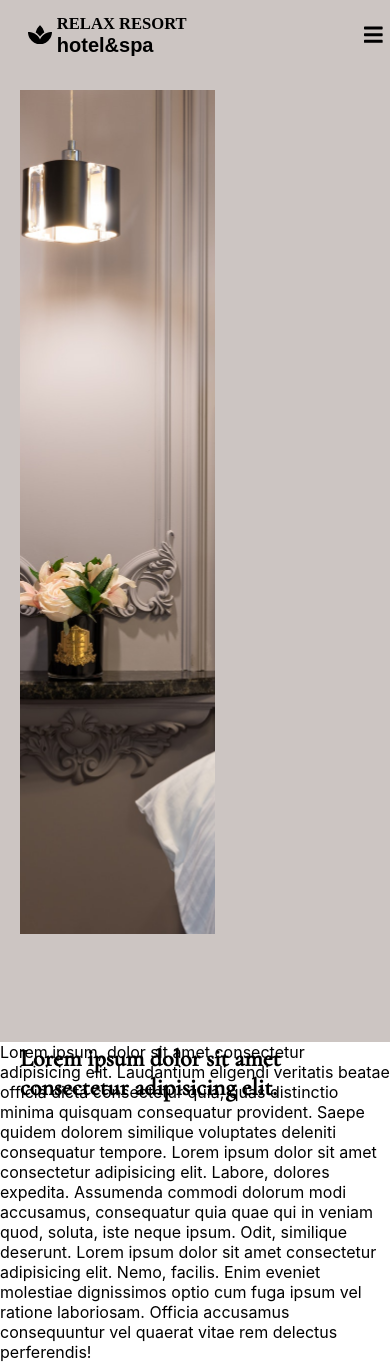
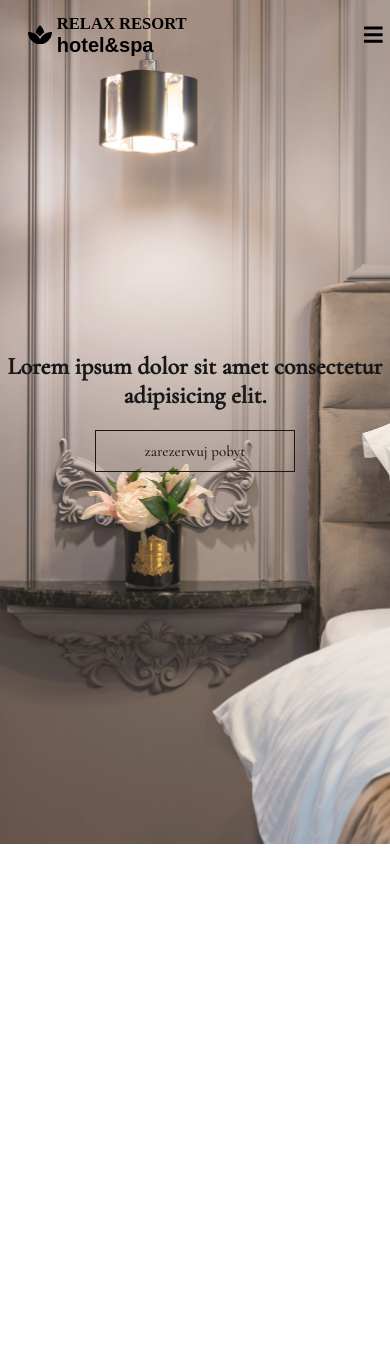
Before and after one commit to Tolka43/relax-resort, a React (Create React App) app in the folder front/: page / in a window 390 px wide. After the commit the page ends 844 px from the top, so only its background shows below. Built offline with nearby package versions, Linux system fonts and the light colour scheme; no server answers; the HTML template or start-up script is replaced by a standard one; a web font is replaced by a local one.

Commit message:
landing page style improves

```diff
--- a/front/src/App.scss
+++ b/front/src/App.scss
@@ -29,7 +29,7 @@ button {
   background-color: transparent;
   color: black;
   cursor: pointer;
-  padding: 5px 10px;
+  padding: 7px 14px;
   border: 1px solid grey;
   // border-radius: 3px;
 }
--- a/front/src/App.tsx
+++ b/front/src/App.tsx
@@ -3,8 +3,9 @@ import Navbar from './Navbar/Navbar';
 import { BrowserRouter as Router, Switch, Route } from 'react-router-dom';
 import Home from './Home/Home';
 import { createContext, useEffect, useState } from 'react';
+import moment from 'moment';
+import useRoomsData, { Room } from './hooks/useRoomsData';
 import Reservation from './Reservation/Reservation';
-import moment from 'moment';
 
 interface ReservationData {
   checkInDate: string;
@@ -14,19 +15,23 @@ interface ReservationData {
   visitorsNumber: number;
   setVisitorsNumber: (value: number) => void;
 }
+interface RoomsData {
+  getRooms: any;
+  basicFilteredRoom: Room[] | any;
+  roomsFilteredByCapacity: Room[] | any;
+  searchingActive: boolean;
+}
 
-const defaultReservationData: ReservationData = {
-  checkInDate: '',
-  checkOutDate: '',
-  setCheckInDate: () => {},
-  setCheckOutDate: () => {},
-  visitorsNumber: 1,
-  setVisitorsNumber: () => {},
-};
+interface ShowDatepicker {
+  show: boolean;
+  setShow: (value: boolean) => void;
+}
 
 export const ReservationDataContext = createContext<ReservationData>(
-  defaultReservationData
+  undefined as any
 );
+export const RoomsDataContext = createContext<RoomsData>(undefined as any);
+export const ShowDatepickerContext = createContext<ShowDatepicker>(undefined as any);
 
 function App() {
   function specificDayDate(specificDay) {
@@ -35,17 +40,26 @@ function App() {
     const specificDayDateAsString = specificDayDate.format('YYYY-MM-DD');
     return specificDayDateAsString;
   }
-  const [installEvent, setInstallEvent] = useState<any>();
   const [isHeaderTransparent, setIsHeaderTransparent] = useState(true);
 
   const [checkInDate, setCheckInDate] = useState(specificDayDate(5));
   const [checkOutDate, setCheckOutDate] = useState(specificDayDate(7));
   const [visitorsNumber, setVisitorsNumber] = useState(1);
+  const {
+    getRooms,
+    basicFilteredRoom,
+    roomsFilteredByCapacity,
+    searchingActive,
+  } = useRoomsData();
+
+  const [show, setShow] = useState(false);
 
   useEffect(() => {
-    window.addEventListener('beforeinstallprompt', event =>
-      setInstallEvent(event)
-    );
+    getRooms(visitorsNumber, checkInDate, checkOutDate);
+    setShow(false);
+  }, [checkOutDate, visitorsNumber]);
+
+  useEffect(() => {
     window.addEventListener('scroll', () => {
       setIsHeaderTransparent(!(window.scrollY > 80));
     });
@@ -53,6 +67,15 @@ function App() {
 
   return (
     <Router>
+      <ShowDatepickerContext.Provider value={{show, setShow}}>
+      <RoomsDataContext.Provider
+        value={{
+          getRooms,
+          basicFilteredRoom,
+          roomsFilteredByCapacity,
+          searchingActive,
+        }}
+      >
         <ReservationDataContext.Provider
           value={{
             checkInDate,
@@ -74,11 +97,12 @@ function App() {
               </Route>
               <Route path='/'>
                 <Home />
-              {/* <button onClick={() => installEvent.prompt()}>download</button> */}
               </Route>
             </Switch>
           </div>
         </ReservationDataContext.Provider>
+      </RoomsDataContext.Provider>
+      </ShowDatepickerContext.Provider>
     </Router>
   );
 }
--- a/front/src/Home/Home.scss
+++ b/front/src/Home/Home.scss
@@ -5,33 +5,23 @@
 }
 
 .home-reservation-button {
+  &.phone {
+    display: none;
+  }
   height: 42px;
-  width: 150px;
-  // border: 1px solid grey;
+  width: 200px;
 }
 
 .landing-page-container {
   padding: 90px 20px 50px;
   background-color: #ccc5c2;
   display: flex;
-
-}
-
-.photo-div {
-  background-image: url('../images/hotel3.jpg');
-  min-height: 100vh ;
-  width: 50vw;
-  background-position: center;
-  background-repeat: no-repeat;
-  background-size: cover;
-  // filter: brightness(80%);
-  // align-items: center;
-  // justify-content: center;
 }
 
 .welcome-content {
-  // position: relative;
-  // top: 110px;
+  &.phone {
+    display: none;
+  }
   display: flex;
   align-items: center;
   justify-content: space-around;
@@ -39,11 +29,61 @@
   padding: 100px 30px;
 }
 
-// .home-search-engine {
-//   background-color: rgb(253, 253, 253);
-// }
+.photo-div {
+  background-image: url('../images/hotel3.jpg');
+  min-height: 100vh;
+  width: 50vw;
+  background-position: center;
+  background-repeat: no-repeat;
+  background-size: cover;
+}
 
 @media screen and (max-width: 820px) {
+  .home-reservation-button-container {
+    display: none;
+    &.phone {
+      display: block;
+    }
+  }
+  .home-reservation-button.phone {
+    &:hover {
+      font-size: medium;
+    font-weight: 500;
+      color: white;
+      background-color: #525252;
+      border: 1px solid #525252;
+    }
+    display: block;
+    color: black;
+    font-size: 15px;
+    // font-weight: 500;
+    border: 1px solid black;
+  }
+  .welcome-content {
+    text-align: center;
+    display: none;
+    &.phone {
+      display: flex;
+      position: unset;
+    }
+  }
+  .landing-page-container {
+    padding: 0;
+    background-color: white;
+    height: 80vh;
+  }
+  .photo-div {
+    background-image: url('../images/hotel3.jpg');
+    opacity: 90%;
+    min-height: 50vh;
+    width: 100vw;
+    background-position: center;
+    background-repeat: no-repeat;
+    background-size: cover;
+    display: flex;
+    flex-direction: column;
+    align-items: center;
+  }
   .home-search-engine {
     display: none;
   }
--- a/front/src/Home/Home.tsx
+++ b/front/src/Home/Home.tsx
@@ -4,36 +4,35 @@ import './Home.scss';
 import { Link } from 'react-router-dom';
 
 const Home = () => {
-  const [show, setShow] = useState(false);
   return (
     <>
       <div className='landing-page-container'>
-        <div className='photo-div'></div>
+        <div className='photo-div'>
+          <h2 className='phone welcome-content'>
+            Lorem ipsum dolor sit amet consectetur adipisicing elit.
+          </h2>
+          <div className='home-reservation-button-container phone'>
+          <Link className='nav-link' to='/reservation'>
+            <button className='home-reservation-button phone'>
+              zarezerwuj pobyt
+            </button>
+          </Link>
+          </div>
+        </div>
         <div className='welcome-content'>
           <h2>Lorem ipsum dolor sit amet consectetur adipisicing elit.</h2>
           <div className='home-search-engine'>
-            <SearchEngine show={show} setShow={setShow} />
+            <SearchEngine />
             <Link className='nav-link' to='/reservation'>
-            <button className='home-reservation-button'>zarezerwuj</button>
+              <button className='home-reservation-button'>
+                zarezerwuj pobyt
+              </button>
             </Link>
-
           </div>
         </div>
       </div>
 
-      <div>
-        Lorem ipsum, dolor sit amet consectetur adipisicing elit. Laudantium
-        eligendi veritatis beatae officia dicta consectetur quia, quas
-        distinctio minima quisquam consequatur provident. Saepe quidem dolorem
-        similique voluptates deleniti consequatur tempore. Lorem ipsum dolor sit
-        amet consectetur adipisicing elit. Labore, dolores expedita. Assumenda
-        commodi dolorum modi accusamus, consequatur quia quae qui in veniam
-        quod, soluta, iste neque ipsum. Odit, similique deserunt. Lorem ipsum
-        dolor sit amet consectetur adipisicing elit. Nemo, facilis. Enim eveniet
-        molestiae dignissimos optio cum fuga ipsum vel ratione laboriosam.
-        Officia accusamus consequuntur vel quaerat vitae rem delectus
-        perferendis!
-      </div>
+      <div></div>
     </>
   );
 };
--- a/front/src/Reservation/Reservation.tsx
+++ b/front/src/Reservation/Reservation.tsx
@@ -15,41 +15,21 @@ const defaultChoosedRoom: choosedRoom = {
   setChoosedRoomId: () => {},
 };
 
-interface RoomsData {
-  getRooms: any;
-  basicFilteredRoom: Room[] | any;
-  roomsFilteredByCapacity: Room[] | any;
-  searchingActive: boolean;
-}
 
 
 
 export const ChoosedRoomContext =
   createContext<choosedRoom>(defaultChoosedRoom);
-export const RoomsDataContext = createContext<RoomsData>(undefined as any);
 
 const Reservation = () => {
 
   const [reservationFormActive, setReservationFormActive] = useState(false);
   const [choosedRoomId, setChoosedRoomId] = useState<number | any>();
-  const {
-    getRooms,
-    basicFilteredRoom,
-    roomsFilteredByCapacity,
-    searchingActive,
-  } = useRoomsData();
 
   return (
     <div>
 
-        <RoomsDataContext.Provider
-          value={{
-            getRooms,
-            basicFilteredRoom,
-            roomsFilteredByCapacity,
-            searchingActive,
-          }}
-        >
+
           <ChoosedRoomContext.Provider
             value={{ choosedRoomId, setChoosedRoomId }}
           >
@@ -62,7 +42,6 @@ const Reservation = () => {
               />
             )}
           </ChoosedRoomContext.Provider>
-        </RoomsDataContext.Provider>
     </div>
   );
 };
--- a/front/src/Reservation/ReservationSystem.tsx
+++ b/front/src/Reservation/ReservationSystem.tsx
@@ -1,7 +1,7 @@
 import { useContext, useEffect, useState } from 'react';
 import 'react-datepicker/dist/react-datepicker.css';
 import RoomCard from './RoomCard/RoomCard';
-import { RoomsDataContext } from './Reservation';
+import { RoomsDataContext } from '../App';
 import { ReservationDataContext } from '../App';
 import './SearchEngine/SearchEngine.scss';
 import SearchEngine from './SearchEngine/SearchEngine';
@@ -17,17 +17,10 @@ const ReservationSystem = ({ setReservationFormActive }: any) => {
     ReservationDataContext
   );
 
-  const [show, setShow] = useState(false);
-
-  useEffect(() => {
-    getRooms(visitorsNumber, checkInDate, checkOutDate);
-    setShow(false);
-  }, [checkOutDate, visitorsNumber]);
-
   return (
     <>
       <div className='flowers-background'>
-        <SearchEngine setShow={setShow} show={show} />
+        <SearchEngine />
 
         <div>
           {basicFilteredRoom.length > 0 ? (
--- a/front/src/Reservation/SearchEngine/SearchEngine.scss
+++ b/front/src/Reservation/SearchEngine/SearchEngine.scss
@@ -27,8 +27,6 @@
   margin-bottom: 20px;
 }
 
-
-
 .date-group > input,
 .number-input {
   padding: 8px;
@@ -56,15 +54,25 @@
   flex-wrap: wrap;
   justify-content: center;
   background-color: rgba(255, 255, 255, 0.76);
-  // background-color: #bfb7b479;
   padding: 20px;
 }
 
+.datepicker-modal {
+  position: fixed;
+  top: 0;
+  left: 0;
+  z-index: 2;
+  width: 100%;
+  height: 100%;
+  background-color: rgba(0, 0, 0, 0.233);
+  display: flex;
+  justify-content: center;
+  align-items: center;
+}
+
 .react-datepicker {
-  z-index: 2;
-  position: absolute;
-  padding: 5px;
   border-radius: 0;
+  background-color: white;
   &__header {
     background-color: white;
   }
@@ -79,7 +87,7 @@
     background-color: white;
   }
   &__day {
-    padding: 4px;
+    padding: 6px;
     margin: 0;
     border-radius: 0;
     &:hover {
--- a/front/src/Reservation/SearchEngine/SearchEngine.tsx
+++ b/front/src/Reservation/SearchEngine/SearchEngine.tsx
@@ -1,9 +1,10 @@
 import { useContext, useState } from 'react';
-import { ReservationDataContext } from '../../App';
+import { ReservationDataContext, ShowDatepickerContext } from '../../App';
 import DatePicker from 'react-datepicker';
 import moment from 'moment';
 
-const SearchEngine = ({ setShow, show }: any) => {
+const SearchEngine = () => {
+  const {show, setShow} = useContext(ShowDatepickerContext)
   const {
     checkInDate,
     checkOutDate,
@@ -47,7 +48,10 @@ const SearchEngine = ({ setShow, show }: any) => {
           />
         </div>
         {show && (
+          <div className='datepicker-modal'>
+            <div className='datepicker-modal-body'>
           <DatePicker
+          // className='modal-content'
             selected={startDate}
             onChange={onChange}
             startDate={startDate}
@@ -59,6 +63,8 @@ const SearchEngine = ({ setShow, show }: any) => {
           >
             <div className='small-info'>wybierz przedział dat</div>
           </DatePicker>
+          </div>
+          </div>
         )}
 
         <div className='date-group'>
```
Also changed, not shown: front/src/Reservation/ReservationForm/ReservationForm.tsx (+3 -6 lines). Lines whose indentation alone changed are shown as unchanged.
